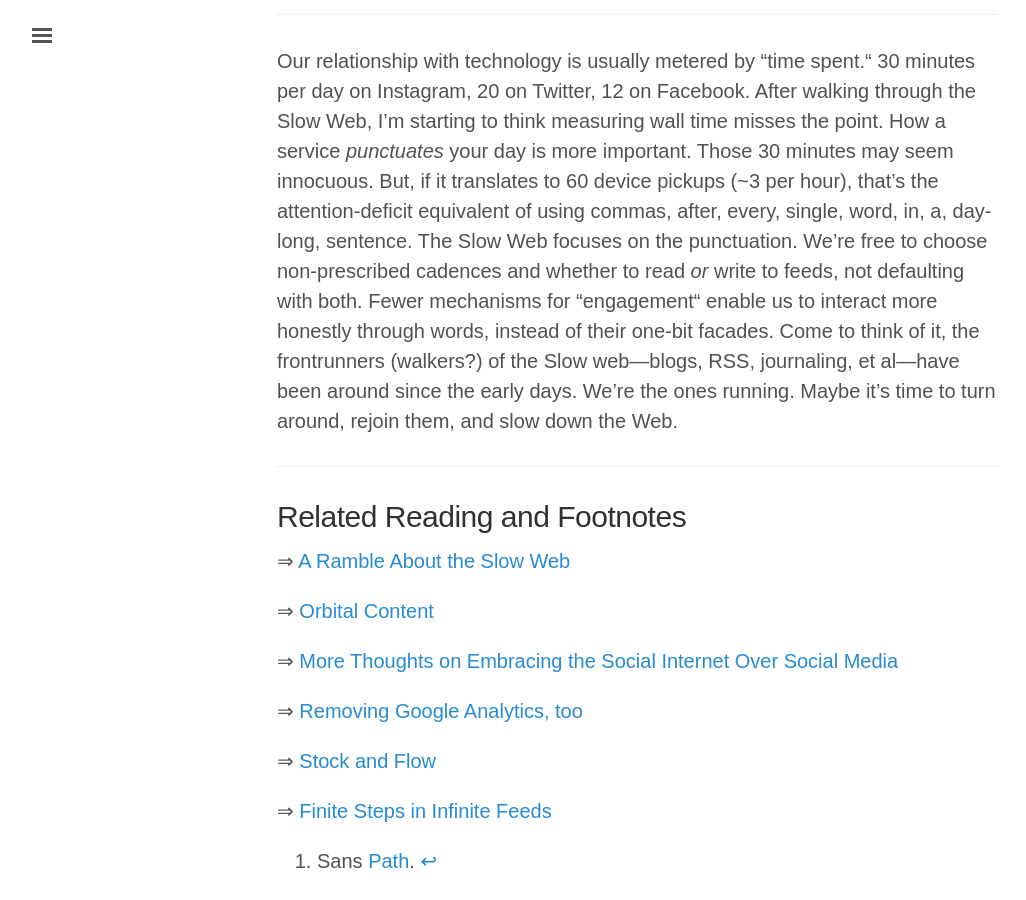
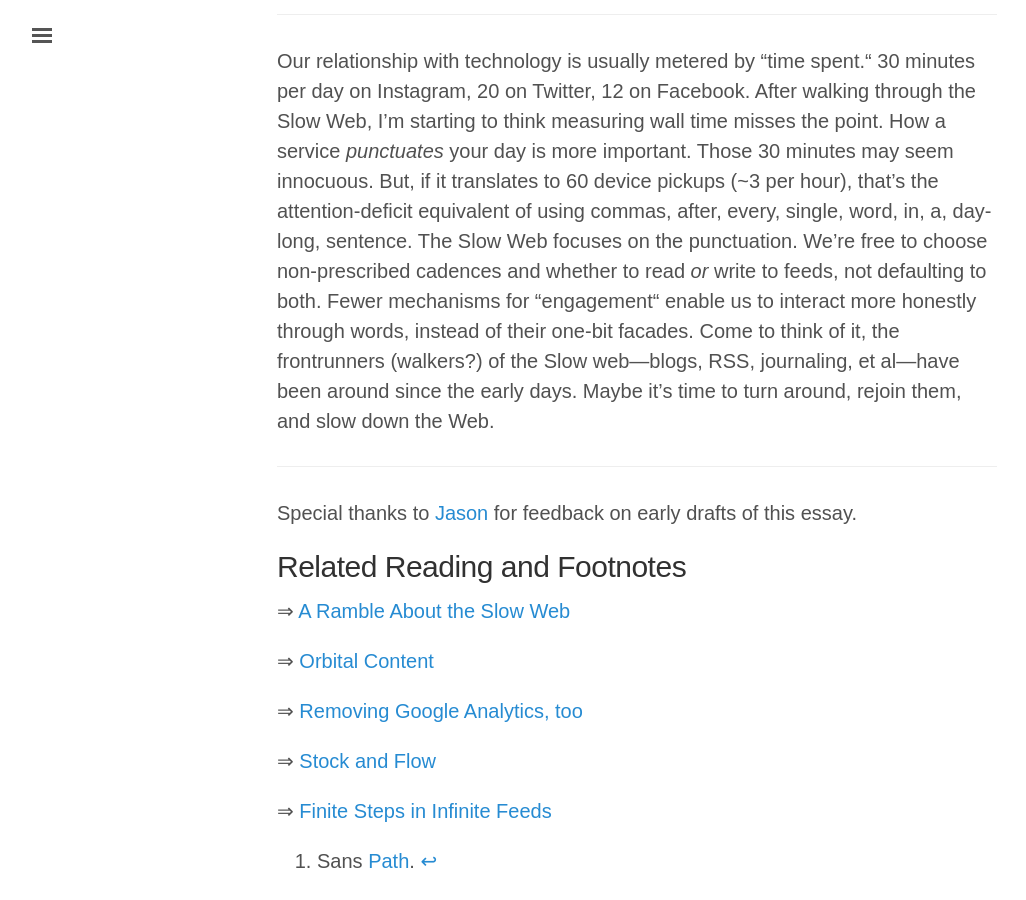
Before and after one commit to rvsrvs/jasdev.github.io, a Jekyll site: the page built from _posts/2018-7-1-slowing-down-the-web.md, in a window 1280 px wide and 900 px high, scrolled down 4203 px. Shown: the whole window, without its empty margins (3-1029 px from the left). Built offline with Jekyll 4.4.1, drawn with Linux system fonts in a browser that asks for light colours; some web fonts are replaced; some of the changed text lies outside the part shown.

Commit message:
Final pass

```diff
--- a/_posts/2018-6-30-slowing-down-the-web.md
+++ b/_posts/2018-7-1-slowing-down-the-web.md
@@ -31,7 +31,7 @@ Another trait of the Slow Web is preventing typical notions of “engagement“
 
 I recently adopted the engagement-free approach for Distillations by stripping out Google Analytics. What keeps me going are those of you who have edited, provided feedback, and reached out when a post resonated. It doesn’t go unnoticed. I’ve actually [kept a log](/village) of every person who has helped me over the years, no matter how small the interaction.
 
-The Fast Web onsets engagement fatigue. Generations that have grown up with the Internet in their pocket are realizing this and asking themselves “What would network _X_ look like without vanity metrics?“ [Substituting Instagram for _X_, VSCO might be the answer](http://www.thisisinsider.com/photo-editing-app-vsco-x-tops-one-million-subscribers-2018-6). Though, the absence of one-bit reactions means higher-energy interactions. A “like” can become a sentence—“I love this photo.”—which, in the oceans of feeds we swim through, would be tiring. Siphoning from these oceans into smaller ponds helps.
+The Fast Web onsets engagement fatigue. Generations that have grown up [mainlining the Internet](https://twitter.com/eve_rebecca/status/978224331267432448) are realizing this and asking themselves “What would network _X_ look like without vanity metrics?“ Substituting Instagram for _X_, [VSCO might be the answer](http://www.thisisinsider.com/photo-editing-app-vsco-x-tops-one-million-subscribers-2018-6). Though, the absence of one-bit reactions means higher-energy interactions. A “like” can become a sentence—“I love this photo.”—which, in the oceans of feeds we swim through, would be tiring. Siphoning from these oceans into smaller ponds helps.
 
 ## Siphoning Oceans
 
@@ -43,17 +43,17 @@ The Slow Web doesn’t prescribe lap lengths. Stumble across four blog posts you
 
 ---
 
-Our relationship with technology is usually metered by “time spent.“ 30 minutes per day on Instagram, 20 on Twitter, 12 on Facebook. After walking through the Slow Web, I’m starting to think measuring wall time misses the point. How a service _punctuates_ your day is more important. Those 30 minutes may seem innocuous. But, if it translates to 60 device pickups (~3 per hour), that’s the attention-deficit equivalent of using commas, after, every, single, word, in, a, day-long, sentence. The Slow Web focuses on the punctuation. We’re free to choose non-prescribed cadences and whether to read _or_ write to feeds, not defaulting with both. Fewer mechanisms for “engagement“ enable us to interact more honestly through words, instead of their one-bit facades. Come to think of it, the frontrunners (walkers?) of the Slow web—blogs, RSS, journaling, et al—have been around since the early days. We’re the ones running. Maybe it’s time to turn around, rejoin them, and slow down the Web.
+Our relationship with technology is usually metered by “time spent.“ 30 minutes per day on Instagram, 20 on Twitter, 12 on Facebook. After walking through the Slow Web, I’m starting to think measuring wall time misses the point. How a service _punctuates_ your day is more important. Those 30 minutes may seem innocuous. But, if it translates to 60 device pickups (~3 per hour), that’s the attention-deficit equivalent of using commas, after, every, single, word, in, a, day-long, sentence. The Slow Web focuses on the punctuation. We’re free to choose non-prescribed cadences and whether to read _or_ write to feeds, not defaulting to both. Fewer mechanisms for “engagement“ enable us to interact more honestly through words, instead of their one-bit facades. Come to think of it, the frontrunners (walkers?) of the Slow web—blogs, RSS, journaling, et al—have been around since the early days. Maybe it’s time to turn around, rejoin them, and slow down the Web.
 
 ---
+
+Special thanks to [Jason](http://twitter.com/jasonbrennan) for feedback on early drafts of this essay.
 
 ## Related Reading and Footnotes
 
 ⇒ [A Ramble About the Slow Web](http://nearthespeedoflight.com/article/2018_06_04_a_ramble_about_the_slow_web)
 
 ⇒ [Orbital Content](http://alistapart.com/article/orbital-content)
-
-⇒ [More Thoughts on Embracing the Social Internet Over Social Media](http://calnewport.com/blog/2018/03/25/beyond-deletefacebook-more-thoughts-on-embracing-the-social-internet-over-social-media/)
 
 ⇒ [Removing Google Analytics, too](https://www.jessesquires.com/blog/removing-google-analytics-too/)
 
```
